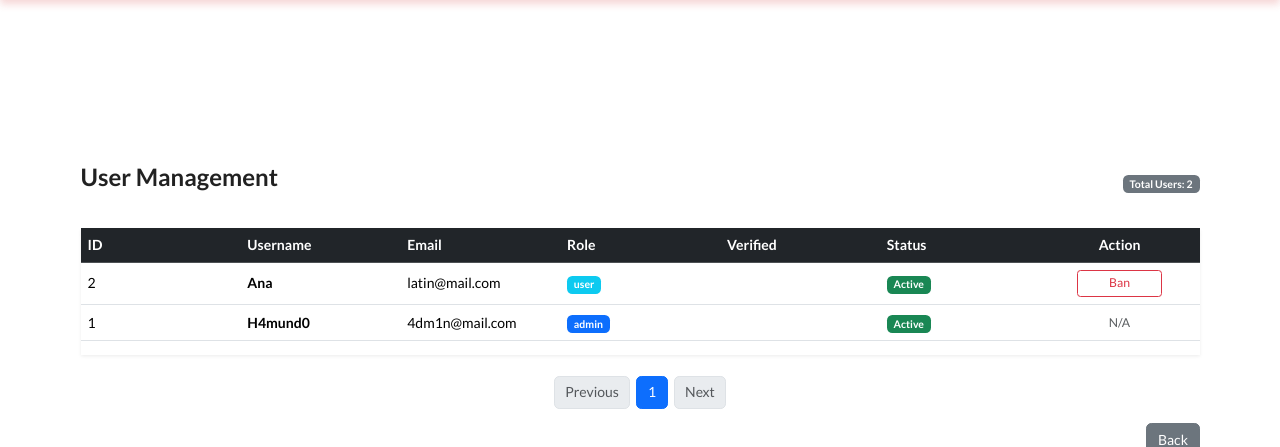
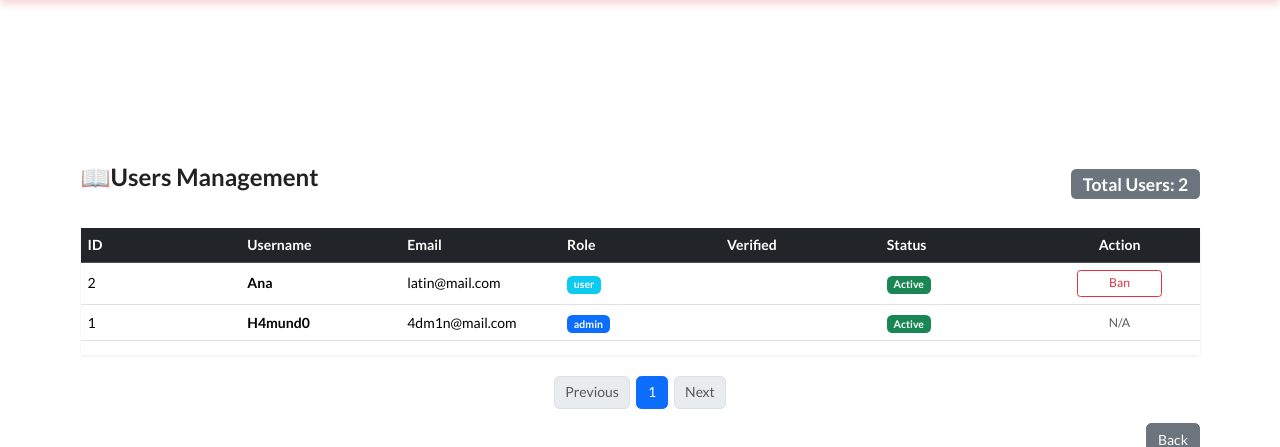
Before and after one commit to Ha-Mundo/Blood-Connect, a Flask app: page /all_users_db in a window 1280 px wide. Shown: the part 126-573 px from the top of the page. Run offline with Flask 3, Linux system fonts and the light colour scheme; a user stored in the database is signed in; data comes from the database, SQL or seed files in the repository; data that the repository does not hold is empty; some libraries are stand-ins or nearby versions.

Commit message:
style: resize total users badge

```diff
--- a/templates/users_db.html
+++ b/templates/users_db.html
@@ -2,12 +2,12 @@
 {% block content %}
 <div class="container mt-4">
     <div class="d-flex justify-content-between align-items-center mb-4">
-        <h2>User Management</h2>
-        <span class="badge bg-secondary">Total Users: {{ all_users_counter }}</span>
+        <h2>📖Users Management</h2>
+        <span class="badge bg-secondary fs-5">Total Users: {{ all_users_counter }}</span>
     </div>
 
     <div class="table-responsive shadow-sm">
-        <table class="table table-hover align-middle bg-white">
+        <table class="table fixed-table table-hover align-middle bg-white">
             <thead class="table-dark">
                 <tr>
                     <th>ID</th>
```
